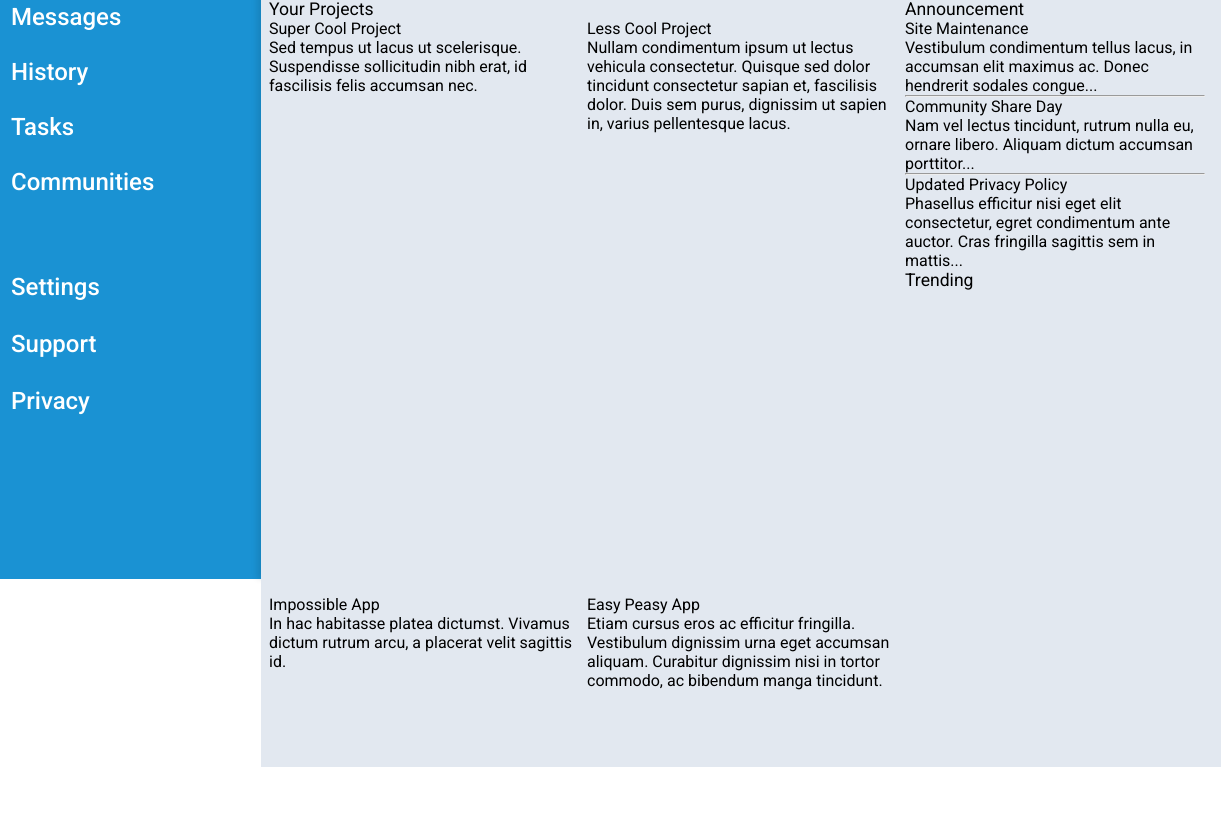
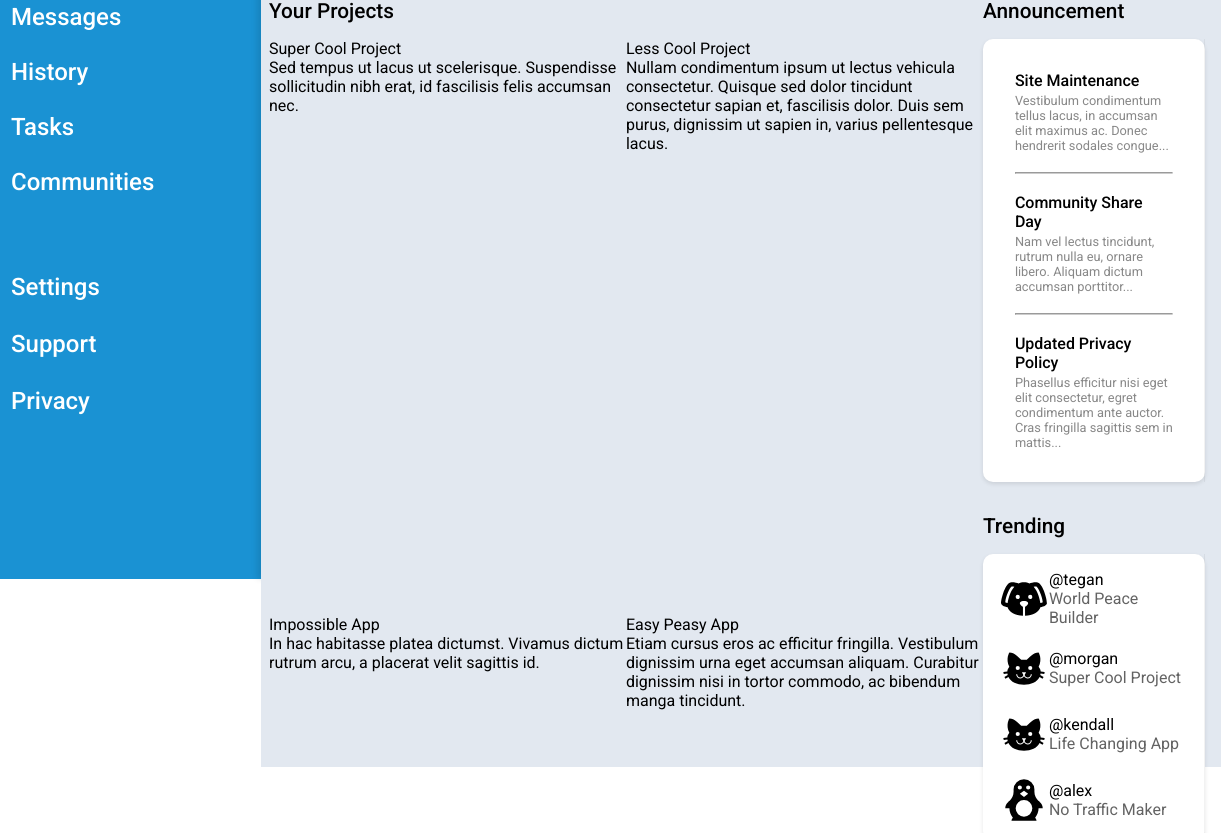
Before and after one commit to mike-mendez/odin-admindashboard, a plain HTML site: page index.html in a window 1280 px wide. Shown: the part 221-1054 px from the top of the page, 59-1280 px from the left. Drawn offline with Linux system fonts and the light colour scheme; a script that the page names is missing.

Commit message:
completed main section aside

```diff
--- a/index.html
+++ b/index.html
@@ -273,25 +273,29 @@
         <div id="main-aside">
           <div id="announcement-container">
             <p class="section-titles">Announcement</p>
-            <div class="aside-cards">
-              <div class="announcment-cards">
-                <p class="announcment-card-titles">Site Maintenance</p>
+            <div id="announcement-card" class="aside-cards">
+              <div class="announcement-cards">
+                <p class="announcement-card-titles">Site Maintenance</p>
                 <p class="announcement-card-texts">
                   Vestibulum condimentum tellus lacus, in accumsan elit maximus
                   ac. Donec hendrerit sodales congue...
                 </p>
               </div>
+              <br>
               <hr />
-              <div class="announcment-cards">
-                <p class="announcment-card-titles">Community Share Day</p>
+              <br>
+              <div class="announcement-cards">
+                <p class="announcement-card-titles">Community Share Day</p>
                 <p class="announcement-card-texts">
                   Nam vel lectus tincidunt, rutrum nulla eu, ornare libero.
                   Aliquam dictum accumsan porttitor...
                 </p>
               </div>
+              <br>
               <hr />
-              <div class="announcment-cards">
-                <p class="announcment-card-titles">Updated Privacy Policy</p>
+              <br>
+              <div class="announcement-cards">
+                <p class="announcement-card-titles">Updated Privacy Policy</p>
                 <p class="announcement-card-texts">
                   Phasellus efficitur nisi eget elit consectetur, egret
                   condimentum ante auctor. Cras fringilla sagittis sem in
@@ -302,26 +306,62 @@
           </div>
           <div id="trending-container">
             <p class="section-titles">Trending</p>
-            <div class="aside-cards">
-              <svg></svg>
+            <div id="trending-card" class="aside-cards trending-card">
+              <svg
+                class="trending-pic"
+                xmlns="http://www.w3.org/2000/svg"
+                viewBox="0 0 24 24"
+              >
+                <title>dog</title>
+                <path
+                  d="M18,4C16.29,4 15.25,4.33 14.65,4.61C13.88,4.23 13,4 12,4C11,4 10.12,4.23 9.35,4.61C8.75,4.33 7.71,4 6,4C3,4 1,12 1,14C1,14.83 2.32,15.59 4.14,15.9C4.78,18.14 7.8,19.85 11.5,20V15.72C10.91,15.35 10,14.68 10,14C10,13 12,13 12,13C12,13 14,13 14,14C14,14.68 13.09,15.35 12.5,15.72V20C16.2,19.85 19.22,18.14 19.86,15.9C21.68,15.59 23,14.83 23,14C23,12 21,4 18,4M4.15,13.87C3.65,13.75 3.26,13.61 3,13.5C3.25,10.73 5.2,6.4 6.05,6C6.59,6 7,6.06 7.37,6.11C5.27,8.42 4.44,12.04 4.15,13.87M9,12A1,1 0 0,1 8,11C8,10.46 8.45,10 9,10A1,1 0 0,1 10,11C10,11.56 9.55,12 9,12M15,12A1,1 0 0,1 14,11C14,10.46 14.45,10 15,10A1,1 0 0,1 16,11C16,11.56 15.55,12 15,12M19.85,13.87C19.56,12.04 18.73,8.42 16.63,6.11C17,6.06 17.41,6 17.95,6C18.8,6.4 20.75,10.73 21,13.5C20.75,13.61 20.36,13.75 19.85,13.87Z"
+                />
+              </svg>
               <div>
-                <p></p>
-                <p></p>
+                <p>@tegan</p>
+                <p class="trending-subtext">World Peace Builder</p>
               </div>
-              <svg></svg>
+              <svg
+                class="trending-pic"
+                xmlns="http://www.w3.org/2000/svg"
+                viewBox="0 0 24 24"
+              >
+                <title>cat</title>
+                <path
+                  d="M12,8L10.67,8.09C9.81,7.07 7.4,4.5 5,4.5C5,4.5 3.03,7.46 4.96,11.41C4.41,12.24 4.07,12.67 4,13.66L2.07,13.95L2.28,14.93L4.04,14.67L4.18,15.38L2.61,16.32L3.08,17.21L4.53,16.32C5.68,18.76 8.59,20 12,20C15.41,20 18.32,18.76 19.47,16.32L20.92,17.21L21.39,16.32L19.82,15.38L19.96,14.67L21.72,14.93L21.93,13.95L20,13.66C19.93,12.67 19.59,12.24 19.04,11.41C20.97,7.46 19,4.5 19,4.5C16.6,4.5 14.19,7.07 13.33,8.09L12,8M9,11A1,1 0 0,1 10,12A1,1 0 0,1 9,13A1,1 0 0,1 8,12A1,1 0 0,1 9,11M15,11A1,1 0 0,1 16,12A1,1 0 0,1 15,13A1,1 0 0,1 14,12A1,1 0 0,1 15,11M11,14H13L12.3,15.39C12.5,16.03 13.06,16.5 13.75,16.5A1.5,1.5 0 0,0 15.25,15H15.75A2,2 0 0,1 13.75,17C13,17 12.35,16.59 12,16V16H12C11.65,16.59 11,17 10.25,17A2,2 0 0,1 8.25,15H8.75A1.5,1.5 0 0,0 10.25,16.5C10.94,16.5 11.5,16.03 11.7,15.39L11,14Z"
+                />
+              </svg>
               <div>
-                <p></p>
-                <p></p>
+                <p>@morgan</p>
+                <p class="trending-subtext">Super Cool Project</p>
               </div>
-              <svg></svg>
+              <svg
+                class="trending-pic"
+                xmlns="http://www.w3.org/2000/svg"
+                viewBox="0 0 24 24"
+              >
+                <title>cat</title>
+                <path
+                  d="M12,8L10.67,8.09C9.81,7.07 7.4,4.5 5,4.5C5,4.5 3.03,7.46 4.96,11.41C4.41,12.24 4.07,12.67 4,13.66L2.07,13.95L2.28,14.93L4.04,14.67L4.18,15.38L2.61,16.32L3.08,17.21L4.53,16.32C5.68,18.76 8.59,20 12,20C15.41,20 18.32,18.76 19.47,16.32L20.92,17.21L21.39,16.32L19.82,15.38L19.96,14.67L21.72,14.93L21.93,13.95L20,13.66C19.93,12.67 19.59,12.24 19.04,11.41C20.97,7.46 19,4.5 19,4.5C16.6,4.5 14.19,7.07 13.33,8.09L12,8M9,11A1,1 0 0,1 10,12A1,1 0 0,1 9,13A1,1 0 0,1 8,12A1,1 0 0,1 9,11M15,11A1,1 0 0,1 16,12A1,1 0 0,1 15,13A1,1 0 0,1 14,12A1,1 0 0,1 15,11M11,14H13L12.3,15.39C12.5,16.03 13.06,16.5 13.75,16.5A1.5,1.5 0 0,0 15.25,15H15.75A2,2 0 0,1 13.75,17C13,17 12.35,16.59 12,16V16H12C11.65,16.59 11,17 10.25,17A2,2 0 0,1 8.25,15H8.75A1.5,1.5 0 0,0 10.25,16.5C10.94,16.5 11.5,16.03 11.7,15.39L11,14Z"
+                />
+              </svg>
               <div>
-                <p></p>
-                <p></p>
+                <p>@kendall</p>
+                <p class="trending-subtext">Life Changing App</p>
               </div>
-              <svg></svg>
+              <svg
+                class="trending-pic"
+                xmlns="http://www.w3.org/2000/svg"
+                viewBox="0 0 24 24"
+              >
+                <title>penguin</title>
+                <path
+                  d="M19,16C19,17.72 18.37,19.3 17.34,20.5C17.75,20.89 18,21.41 18,22H6C6,21.41 6.25,20.89 6.66,20.5C5.63,19.3 5,17.72 5,16H3C3,14.75 3.57,13.64 4.46,12.91L4.47,12.89C6,11.81 7,10 7,8V7A5,5 0 0,1 12,2A5,5 0 0,1 17,7V8C17,10 18,11.81 19.53,12.89L19.54,12.91C20.43,13.64 21,14.75 21,16H19M16,16A4,4 0 0,0 12,12A4,4 0 0,0 8,16A4,4 0 0,0 12,20A4,4 0 0,0 16,16M10,9L12,10.5L14,9L12,7.5L10,9M10,5A1,1 0 0,0 9,6A1,1 0 0,0 10,7A1,1 0 0,0 11,6A1,1 0 0,0 10,5M14,5A1,1 0 0,0 13,6A1,1 0 0,0 14,7A1,1 0 0,0 15,6A1,1 0 0,0 14,5Z"
+                />
+              </svg>
               <div>
-                <p></p>
-                <p></p>
+                <p>@alex</p>
+                <p class="trending-subtext">No Traffic Maker</p>
               </div>
             </div>
           </div>
--- a/script.js
+++ /dev/null
@@ -1 +0,0 @@
-console.log("Hola");
--- a/style.css
+++ b/style.css
@@ -183,8 +183,9 @@ section {
 }
 
 .section-titles {
-  font-size: 1.1rem;
-  font-weight: 400;
+  font-size: 1.3rem;
+  font-weight: 500;
+  padding-bottom: 1rem;
 }
 
 #projects-container {
@@ -196,3 +197,56 @@ section {
 .section-titles:first-child {
   grid-column: span 2;
 }
+
+.trending-pic {
+  width: 50px;
+}
+
+.trending-subtext {
+  color: #636363;
+}
+
+hr {
+  border-bottom: 1px solid #ccc;
+}
+
+.aside-cards {
+  background-color: #fff;
+  padding: 1rem;
+  border-radius: 10px;
+
+  position: relative;
+  box-shadow: 0 2px 4px rgba(0, 0, 0, 0.1);
+}
+
+.aside-cards::after {
+  content: "";
+  position: absolute;
+  bottom: 0;
+  right: 0;
+  width: 1px; /* Adjust the width as needed */
+  height: 100%;
+  background: linear-gradient(to right, rgba(0, 0, 0, 0.1), transparent);
+}
+
+#announcement-card {
+  padding: 2rem;
+  margin-bottom: 2rem;
+}
+
+.announcement-card-titles {
+  font-weight: 500;
+  padding-bottom: 0.2rem;
+}
+
+.announcement-card-texts {
+  font-size: 0.8rem;
+  color: #888;
+}
+
+#trending-card {
+  display: grid;
+  grid-template-columns: auto auto;
+  align-items: center;
+  row-gap: 1rem;
+}
```
